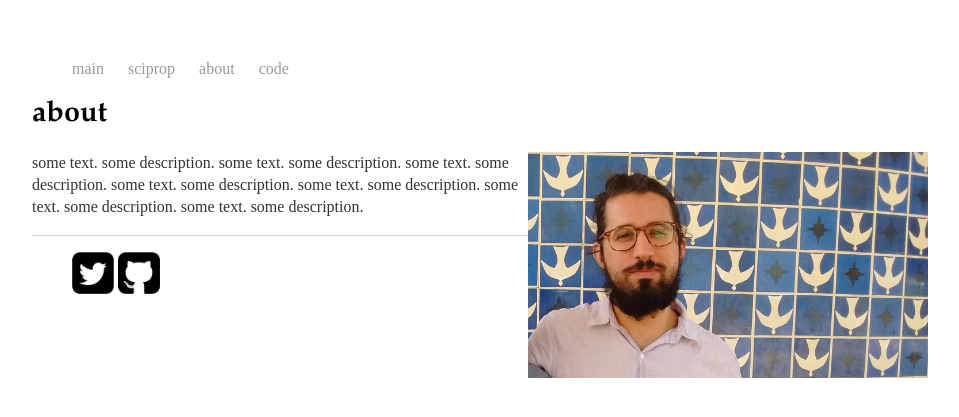
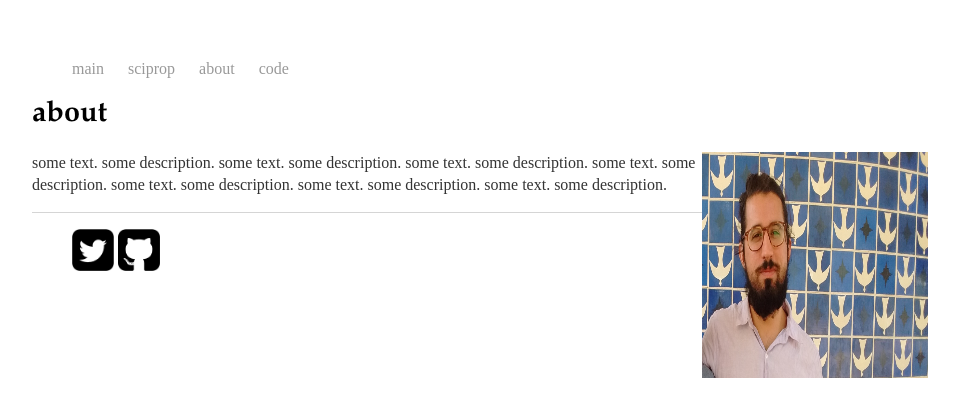
Before and after one commit to caesoma/caesoma.github.io, a Jekyll site: the page built from about/index.html, in a window 1280 px wide. Shown: the top 417 px of the page, without its empty margins (160-1119 px from the left). Built offline with Jekyll 4.4.1, drawn with Linux system fonts in a browser that asks for light colours.

Commit message:
update layout

```diff
--- a/about/index.html
+++ b/about/index.html
@@ -4,8 +4,7 @@
 ---
 <h1>{{ page.title }} </h1>
 
-<p> <img src="/images/me.jpeg" alt="foto" style="width:400px;height:226px;border:0;", align="right">
-
+<p> <img src="/images/me.jpeg" alt="foto" style="width:226px;height:226px;border:0;", align="right">
   some text.
   some description.
   some text.
```
Also changed, not shown: images/me.png (added).
